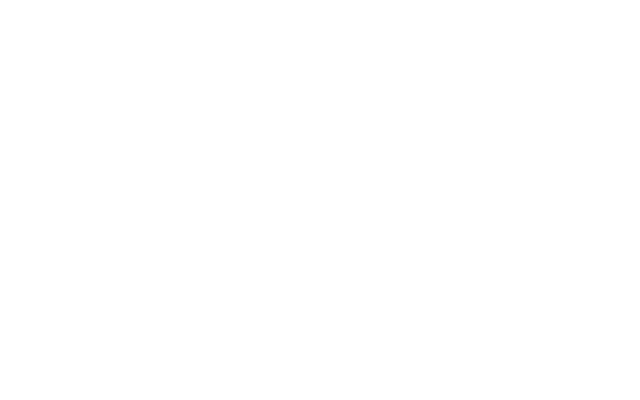
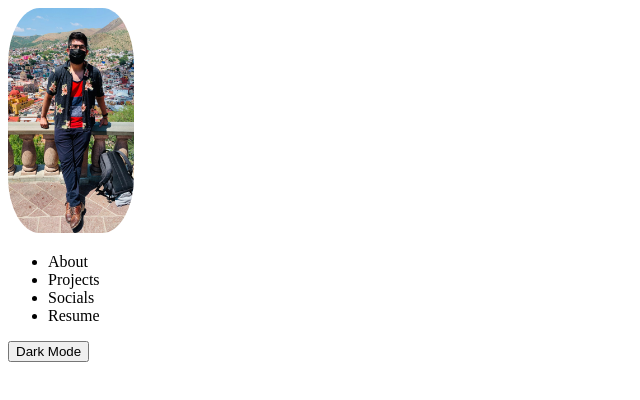
Before and after one commit to Salgado3/PortfolioV2, a plain HTML site: page index.html in a window 1280 px wide. Shown: the whole page, without its empty margins (0-640 px from the left). Drawn offline with Linux system fonts and the light colour scheme.

Commit message:
added photo to nav bar. adding flex container

```diff
--- a/index.html
+++ b/index.html
@@ -8,6 +8,17 @@
     <title>Jaime Salgado</title>
 </head>
 <body>
-
+    <nav>
+        <div class="navBar_img_div">
+        <img src="./images/traveling_Jaime.JPG" class="navBar_img" alt="">
+    </div>
+        <ul>
+            <li>About</li>
+            <li>Projects</li>
+            <li>Socials</li>
+            <li>Resume</li>
+        </ul>
+        <button>Dark Mode</button>
+    </nav>
 </body>
 </html>
--- a/style.css
+++ b/style.css
@@ -0,0 +1,11 @@
+
+
+
+.navBar_img {
+    height: 10%;
+    width: 10%;
+    max-width: 100%;
+    max-height: 100%;
+    border-radius: 25% 25%;
+    border-color: 1px solid red;
+}
```
Also changed, not shown: images/traveling_Jaime.JPG (added).
